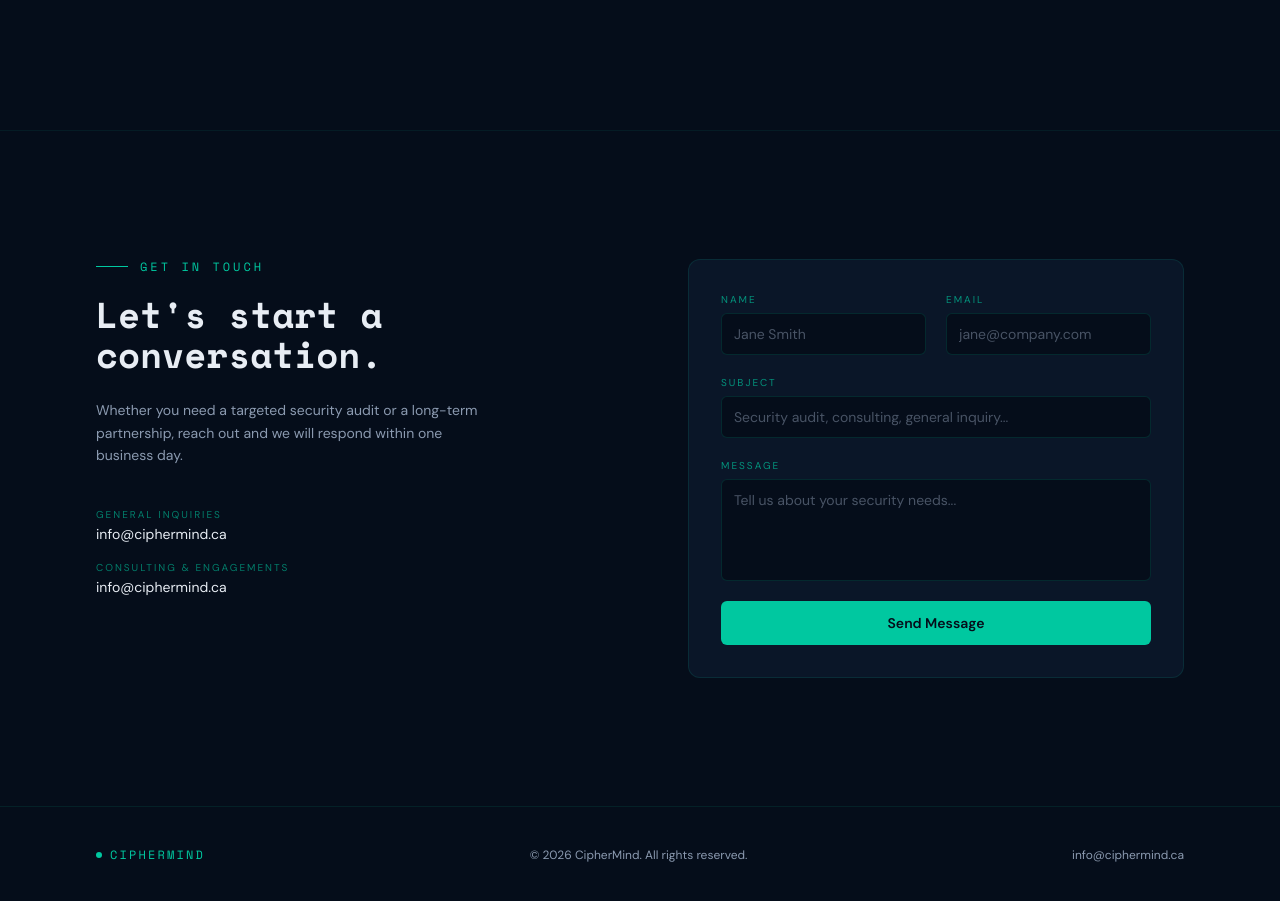
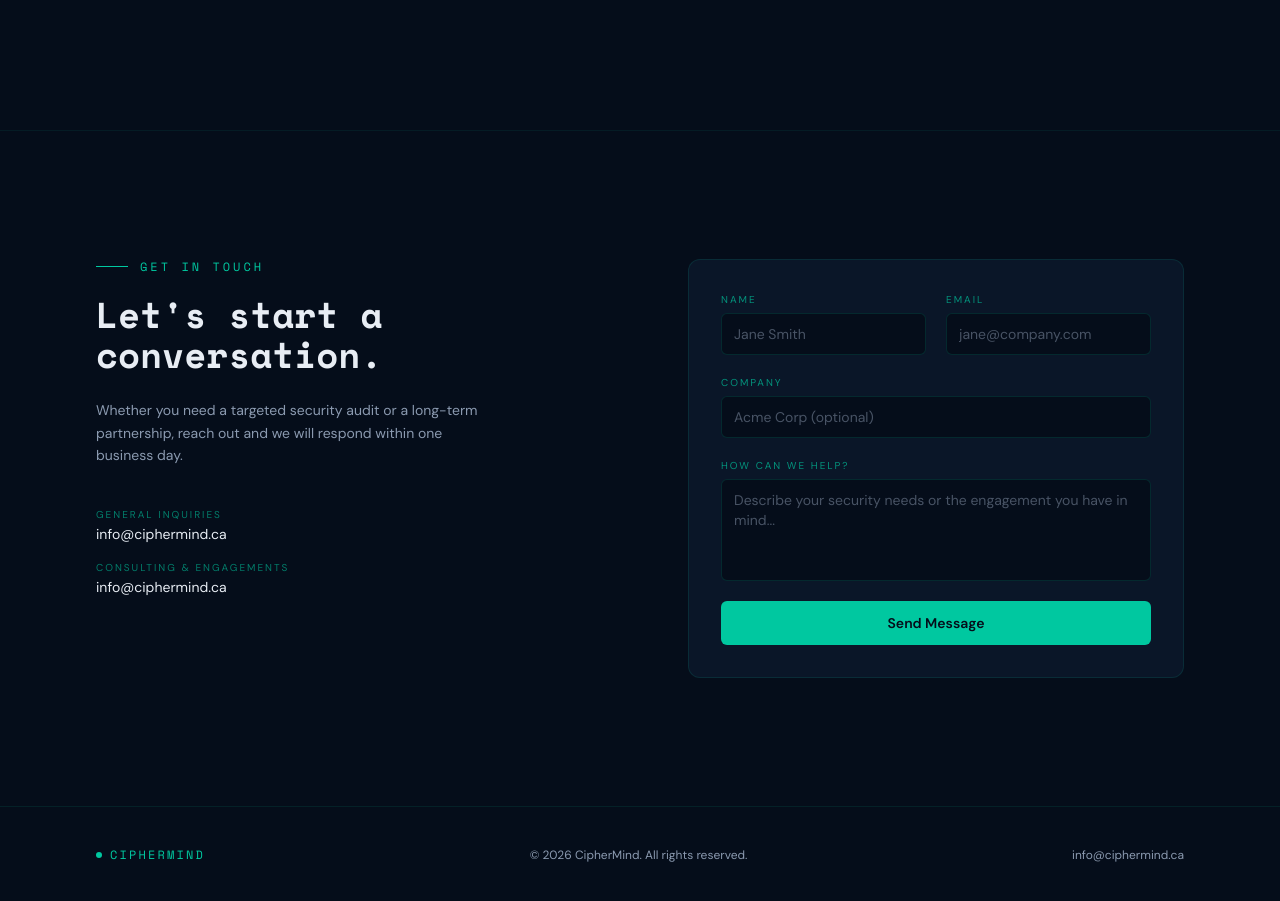
Before and after one commit to sumitgiri87/ciphermind-website, a Next.js app: page / in a window 1280 px wide. Shown: the part 2422-3323 px from the top of the page. Built offline with nearby package versions, Linux system fonts and the light colour scheme.

Commit message:
feat: wire up Formspree contact form, add Company field

```diff
--- a/app/sections/ContactSection.tsx
+++ b/app/sections/ContactSection.tsx
@@ -16,31 +16,24 @@
 ];
 
 export default function ContactSection() {
-  const [status, setStatus] = useState<"idle" | "sending" | "sent" | "error">(
-    "idle"
-  );
+  const [status, setStatus] = useState<"idle" | "sending" | "sent" | "error">("idle");
 
   const handleSubmit = async (e: React.FormEvent<HTMLFormElement>) => {
     e.preventDefault();
     setStatus("sending");
 
-    const formspreeId = process.env.NEXT_PUBLIC_FORMSPREE_ID;
-    if (!formspreeId) {
-      // If no Formspree ID configured, open default email client as fallback
-      setStatus("idle");
-      window.location.href = "mailto:info@ciphermind.ca";
-      return;
-    }
-
     const form = e.currentTarget;
     const data = new FormData(form);
 
     try {
-      const res = await fetch(`https://formspree.io/f/${formspreeId}`, {
-        method: "POST",
-        body: data,
-        headers: { Accept: "application/json" },
-      });
+      const res = await fetch(
+        `https://formspree.io/f/${process.env.NEXT_PUBLIC_FORMSPREE_ID}`,
+        {
+          method: "POST",
+          body: data,
+          headers: { Accept: "application/json" },
+        }
+      );
       setStatus(res.ok ? "sent" : "error");
     } catch {
       setStatus("error");
@@ -51,9 +44,11 @@
     <section
       id="contact"
       className="py-24 lg:py-32 border-t border-[rgba(0,200,160,0.08)]"
+      style={{ backgroundColor: "#050d1a" }}
     >
       <div className="max-w-6xl mx-auto px-6 lg:px-8">
         <div className="grid lg:grid-cols-2 gap-16 lg:gap-24 items-start">
+
           {/* Left — header + email links */}
           <div>
             <div className="flex items-center gap-3 mb-5">
@@ -70,14 +65,9 @@
               partnership, reach out and we will respond within one business day.
             </p>
 
-            {/* Email contacts */}
             <div className="space-y-4">
               {CONTACT_ITEMS.map((item) => (
-                <a
-                  key={item.href}
-                  href={item.href}
-                  className="flex flex-col gap-0.5 group"
-                >
+                <a key={item.label} href={item.href} className="flex flex-col gap-0.5 group">
                   <span className="font-mono text-[10px] tracking-[0.2em] uppercase text-[#00c8a0]/60">
                     {item.label}
                   </span>
@@ -94,15 +84,14 @@
             {status === "sent" ? (
               <div className="flex flex-col items-center justify-center h-48 gap-4 text-center">
                 <span className="text-2xl text-[#00c8a0]">✓</span>
-                <p className="font-display text-[#e8edf4] font-bold">
-                  Message received.
-                </p>
+                <p className="font-display text-[#e8edf4] font-bold">Message received.</p>
                 <p className="text-[#8b9ab0] text-sm">
                   We&apos;ll be in touch within one business day.
                 </p>
               </div>
             ) : (
               <form onSubmit={handleSubmit} className="flex flex-col gap-5">
+
                 <div className="grid sm:grid-cols-2 gap-5">
                   <div className="flex flex-col gap-1.5">
                     <label className="font-mono text-[10px] tracking-[0.2em] uppercase text-[#00c8a0]/70">
@@ -132,33 +121,32 @@
 
                 <div className="flex flex-col gap-1.5">
                   <label className="font-mono text-[10px] tracking-[0.2em] uppercase text-[#00c8a0]/70">
-                    Subject
+                    Company
                   </label>
                   <input
-                    name="subject"
+                    name="company"
                     type="text"
-                    placeholder="Security audit, consulting, general inquiry..."
+                    placeholder="Acme Corp (optional)"
                     className="bg-[#050d1a] border border-[rgba(0,200,160,0.15)] rounded-md px-3 py-2.5 text-sm text-[#e8edf4] placeholder-[#8b9ab0]/50 focus:outline-none focus:border-[#00c8a0] transition-colors"
                   />
                 </div>
 
                 <div className="flex flex-col gap-1.5">
                   <label className="font-mono text-[10px] tracking-[0.2em] uppercase text-[#00c8a0]/70">
-                    Message
+                    How can we help?
                   </label>
                   <textarea
                     name="message"
                     required
                     rows={4}
-                    placeholder="Tell us about your security needs..."
+                    placeholder="Describe your security needs or the engagement you have in mind..."
                     className="bg-[#050d1a] border border-[rgba(0,200,160,0.15)] rounded-md px-3 py-2.5 text-sm text-[#e8edf4] placeholder-[#8b9ab0]/50 focus:outline-none focus:border-[#00c8a0] transition-colors resize-none"
                   />
                 </div>
 
                 {status === "error" && (
                   <p className="text-red-400/80 text-xs">
-                    Something went wrong. Please email us directly at
-                    info@ciphermind.ca.
+                    Something went wrong. Please email us directly at info@ciphermind.ca.
                   </p>
                 )}
 
@@ -172,6 +160,7 @@
               </form>
             )}
           </div>
+
         </div>
       </div>
     </section>
```
